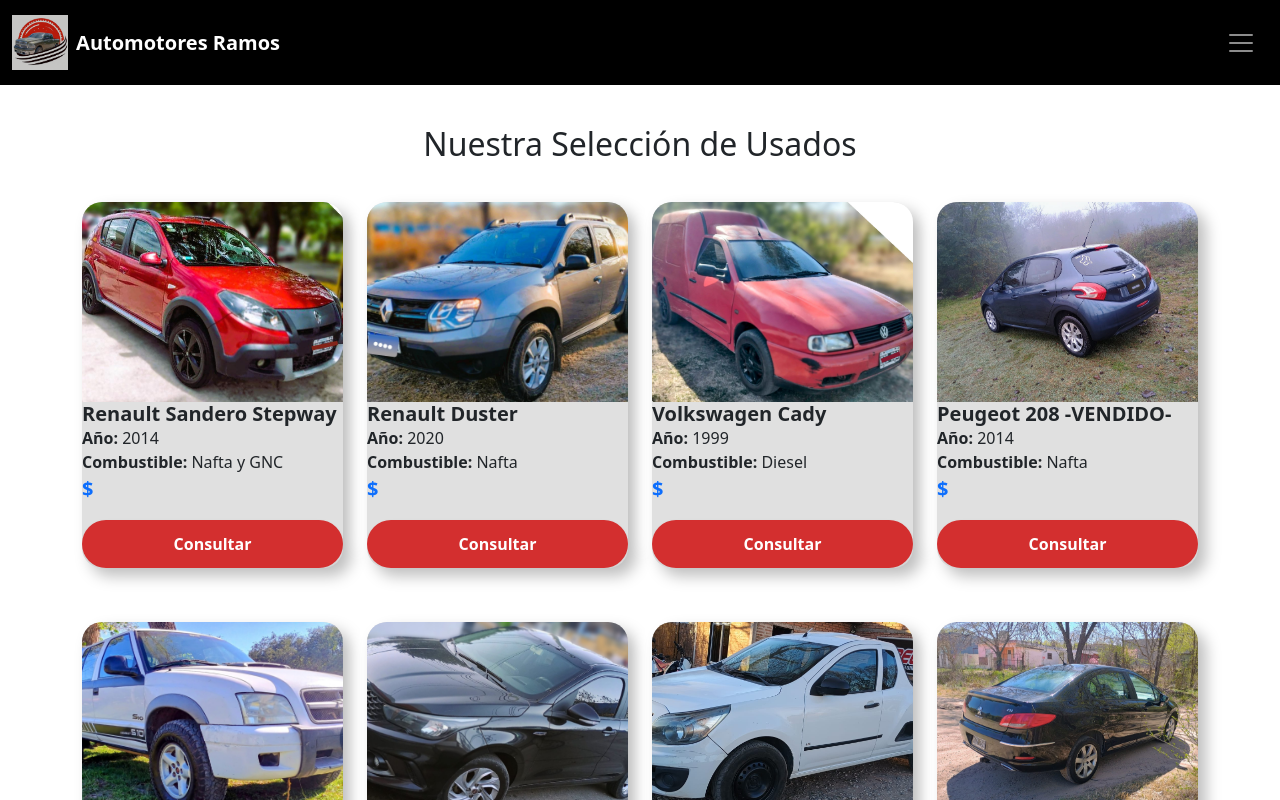
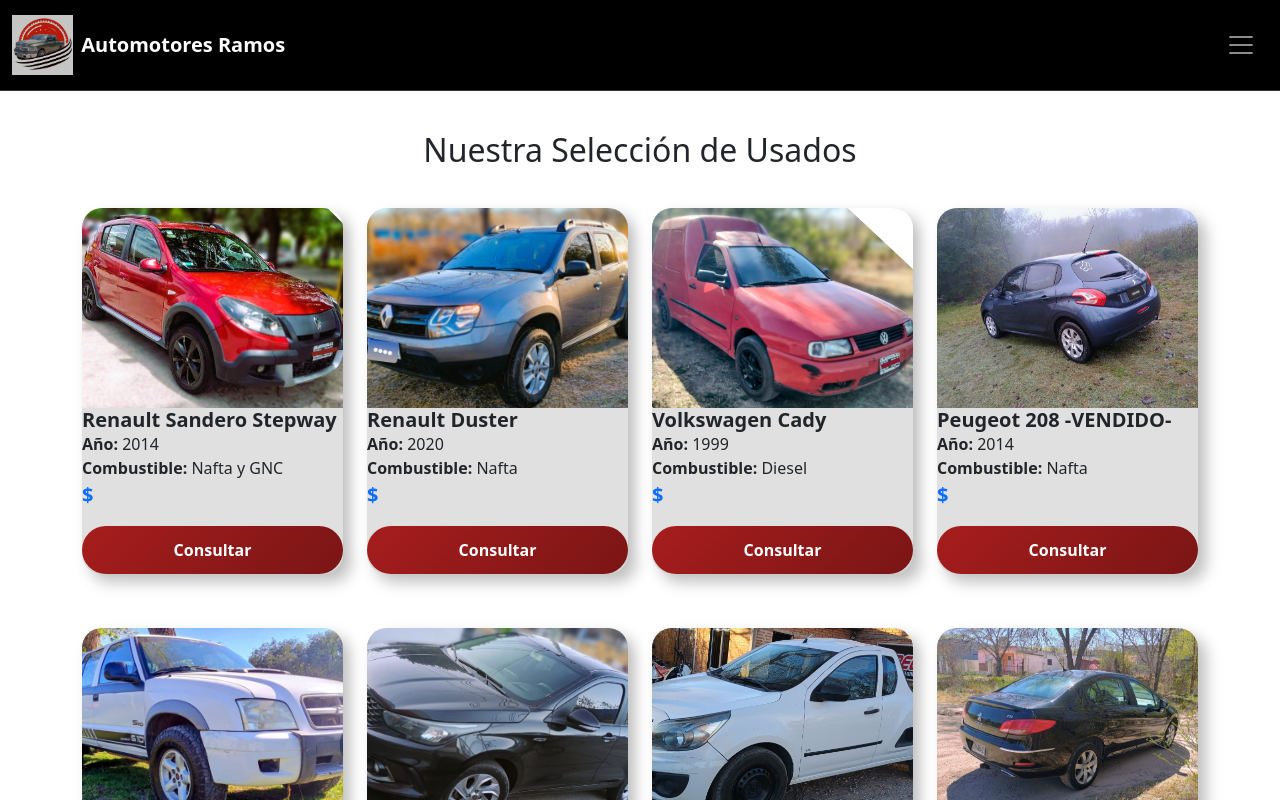
Before and after one commit to mroxanam/mar-autos, a React (Create React App) app: page /autos in a window 1280 px wide. Shown: the top 800 px of the page. Built offline with nearby package versions, Linux system fonts and the light colour scheme.

Commit message:
Suavizando el rojo de los botones

```diff
--- a/src/App.css
+++ b/src/App.css
@@ -1,7 +1,8 @@
 /* ------------------ Navbar y Logo ------------------ */
 .navbar {
-  background-color: #000 !important; /* Fondo negro sólido como en tu captura */
+  background-color: #000 !important;
   padding: 10px 0;
+  border-bottom: 1px solid #333;
 }
 
 .navbar-brand {
@@ -12,10 +13,9 @@
 }
 
 .navbar-brand img {
-  height: 55px !important; /* Un poco más grande para que se luzca la camioneta */
+  height: 60px !important;
   width: auto;
   margin-right: 12px;
-  /* Quitamos el fondo blanco si logras el PNG transparente, sino se verá igual */
 }
 
 /* ------------------ AutoCard (Neomorfismo) ------------------ */
@@ -45,16 +45,15 @@
 }
 
 .auto-card:hover img {
-  transform: scale(1.05); /* Un zoom más sutil para no perder calidad */
+  transform: scale(1.05);
 }
 
 /* ------------------ Navbar Lateral (Offcanvas) ------------------ */
 .offcanvas-custom {
-  background: #1a1a1a !important; /* Un gris casi negro para combinar con el Navbar */
+  background: #1a1a1a !important;
   color: #fff;
   width: 80% !important;
-  /* CAMBIO: Borde rojo para combinar con tu nuevo logo */
-  border-left: 4px solid #d32f2f;
+  border-left: 4px solid #a71d1d;
 }
 
 .offcanvas-nav a {
@@ -69,23 +68,47 @@
 
 .offcanvas-nav a:hover {
   background: #252525;
-  color: #d32f2f !important; /* Rojo en el hover */
+  color: #a71d1d !important;
   padding-left: 30px;
 }
 
 /* ------------------ Botones y Home ------------------ */
+
+/* Botón VER CATÁLOGO (Rojo elegante de Ramos) */
 .btn-primary {
-  background-color: #d32f2f !important; /* Rojo Automotores Ramos */
+  background: linear-gradient(135deg, #a71d1d 0%, #7a1515 100%) !important;
   border: none !important;
   border-radius: 50px !important;
   padding: 12px 30px !important;
   font-weight: bold;
-  box-shadow: 0 4px 15px rgba(211, 47, 47, 0.4);
+  color: white !important;
+  box-shadow: 0 4px 12px rgba(167, 29, 29, 0.3);
+  transition: all 0.3s ease;
+}
+
+.btn-primary:hover {
+  transform: translateY(-2px);
+  box-shadow: 0 6px 18px rgba(167, 29, 29, 0.4);
+}
+
+/* Botón FACEBOOK (Azul clásico) */
+.btn-facebook {
+  background-color: #1877F2 !important;
+  border: none !important;
+  border-radius: 50px !important;
+  padding: 10px 25px !important;
+  color: white !important;
+  font-weight: bold;
+  transition: background 0.3s;
+}
+
+.btn-facebook:hover {
+  background-color: #145dbf !important;
 }
 
 .portada-img {
   border-radius: 15px;
-  box-shadow: 0 10px 30px rgba(0,0,0,0.3);
+  box-shadow: 0 10px 30px rgba(0, 0, 0, 0.3);
 }
 
 /* ------------------ Footer ------------------ */
@@ -106,12 +129,12 @@
 
   .portada-img {
     max-height: 300px;
-    width: 100%; /* Que ocupe todo el ancho en el celu */
+    width: 100%;
     object-fit: cover;
   }
 
   h1.display-4 {
-    font-size: 1.8rem; /* Para que el nombre "Automotores Ramos" no se corte */
+    font-size: 1.8rem;
     font-weight: 800;
   }
 }
```
